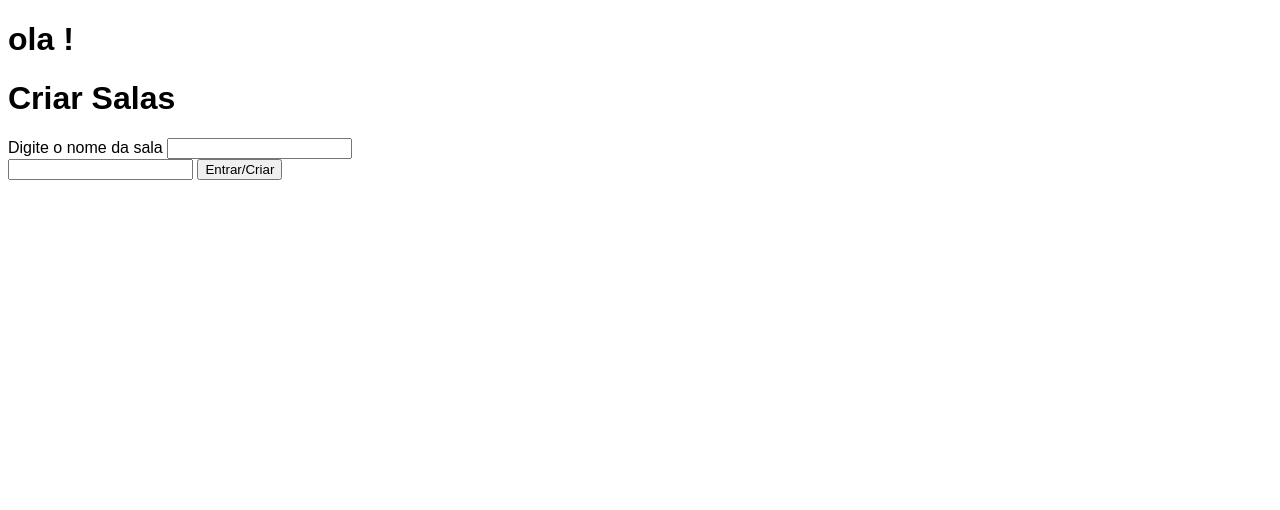
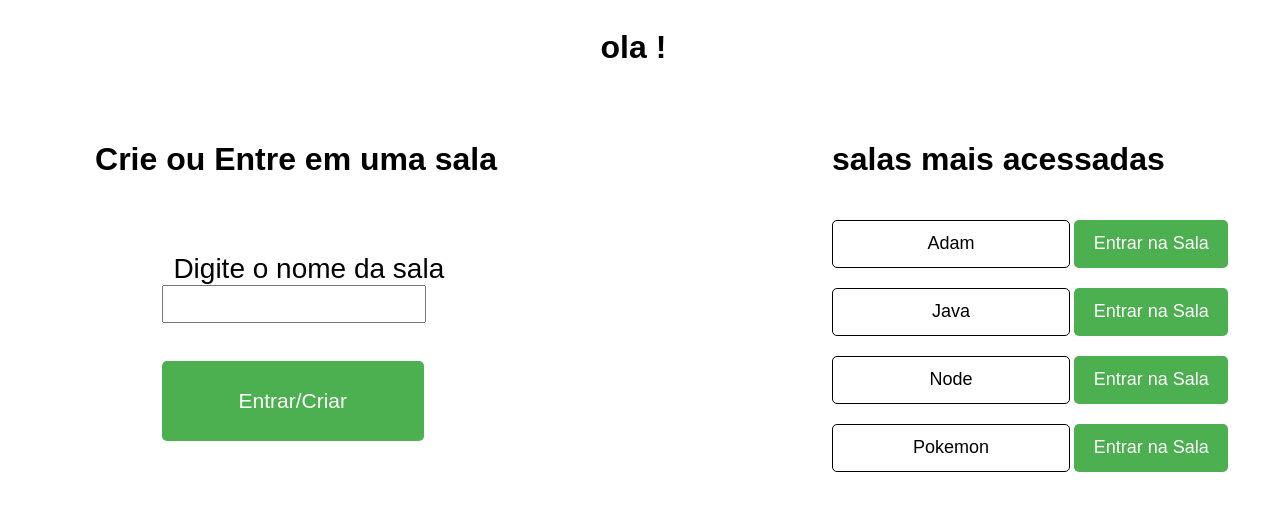
Before and after one commit to quantxz/ChatRer, a website: page public/menu.ejs in a window 1280 px wide. Drawn offline with nearby package versions, Linux system fonts and the light colour scheme; files that its build step writes are made by us from their sources.

Commit message:
rooms menu update

```diff
--- a/public/menu.css
+++ b/public/menu.css
@@ -1,8 +1,115 @@
 * {
     font-family: 'poppins', sans-serif;
+}
+
+.name {
+    position: absolute;
+    left: 50%;
+    transform: translate(-60%);
 }
 
 :root {
     --button-color: #4CAF50;
     --tamanho-fonte: 16px;
 }
+
+input[name="Adam"] {
+    background-color: transparent;
+    color: #000;
+    font-weight: 800;
+}
+
+.Rooms {
+    position: absolute;
+    top: 15vh;
+    width: 45vw;
+    height: 66vh;
+    text-align: center;
+}
+
+.Rooms > .form > button {
+    background-color: #4CAF50;
+    color: #fff;
+    font-size: 21px;
+    text-align: center;
+    border: none;
+    border-radius: 5px;
+    cursor: pointer;
+    margin-top: 20px;
+    width: 20.5vw;
+    height: 10vh;
+}
+
+.Rooms > .form > label {
+    display: block;
+    position: relative;
+    left: -1vw;
+    font-size: 28px;
+    font-weight: 300;
+    width: 25vw;
+    user-select: none;
+}
+
+.Rooms > .form > input {
+    display: block;
+    font-size: 28px;
+    width: 20vw;
+    text-align: center;
+}
+
+.form {
+    position: relative;
+    top: 10%;
+    left: 60%;
+    text-align: center;
+    width: 20vw;
+    transform: translate(-75%);
+}
+
+
+.moreAcess {
+    position: absolute;
+    top: 15vh;
+    left: 60%;
+}
+
+.moreAcess >
+h1,
+.room1,
+.room2,
+.room3,
+.room4 {
+    position: relative;
+    left: 5vw;
+}
+
+.moreAcess >
+.room1 > form > input[name="roomName"],
+.room2 > form > input[name="roomName"],
+.room3 > form > input[name="roomName"],
+.room4 > form > input[name="roomName"] {
+    height: 5.5vh;
+    color: #000;
+    font-size: 18px;
+    text-align: center;
+    border: 1px solid #000;
+    border-radius: 5px;
+    user-select: none;
+}
+
+.moreAcess >
+.room1 > form > button,
+.room2 > form > button,
+.room3 > form > button,
+.room4 > form > button {
+    background-color: #4CAF50;
+    color: #fff;
+    font-size: 18px;
+    text-align: center;
+    border: none;
+    border-radius: 5px;
+    cursor: pointer;
+    margin-top: 20px;
+    width: 12vw;
+    height: 6vh;
+}
--- a/public/menu.ejs
+++ b/public/menu.ejs
@@ -13,17 +13,54 @@
     <h1 class="name">ola <%= name %>!</h1>
     <div class="Rooms">
 
-        <h1>Criar Salas</h1>
+        <h1>Crie ou Entre em uma sala</h1>
 
           <form method="post" class="form" action="/rooms">
               <label for="roomName">Digite o nome da sala</label>
-              <input type="text" id="roomName" name="roomName"><br>
-              <label for="userName"><%=name %></label>
-              <input type="text" id="userName" name="userName" value="<%=name%>">
+              <input type="text" id="roomName" name="roomName" required><br>
+              <input type="text" id="userName" name="userName" value="<%=name%>" style="display: none;">
               <button type="submit">Entrar/Criar</button>
           </form>
 
     </div>
 
+    <div class="moreAcess">
+      <h1>salas mais acessadas</h1>
+
+      <div class="room1">
+        <form method="post" action="/rooms">
+          <input type="text" name="roomName" id="roomName" value="Adam" readonly>
+          <input type="text" id="userName" name="userName" value="<%=name%>" style="display: none;">
+          <button type="submit">Entrar na Sala</button>
+        </form>
+      </div>
+
+      <div class="room2">
+        <form method="post" action="/rooms">
+          <input type="text" name="roomName" id="roomName" value="Java" readonly>
+          <input type="text" id="userName" name="userName" value="<%=name%>" style="display: none;">
+          <button type="submit">Entrar na Sala</button>
+        </form>
+      </div>
+
+      <div class="room3">
+        <form method="post" action="/rooms">
+          <input type="text" name="roomName" id="roomName" value="Node" readonly>
+          <input type="text" id="userName" name="userName" value="<%=name%>" style="display: none;">
+          <button type="submit">Entrar na Sala</button>
+        </form>
+      </div>
+
+      <div class="room4">
+        <form method="post" action="/rooms">
+          <input type="text" name="roomName" id="roomName" value="Pokemon" readonly>
+          <input type="text" id="userName" name="userName" value="<%=name%>" style="display: none;">
+          <button type="submit">Entrar na Sala</button>
+        </form>
+      </div>
+
+    </div>
+
+   <script src="menu.js"></script>
 </body>
 </html>
```
